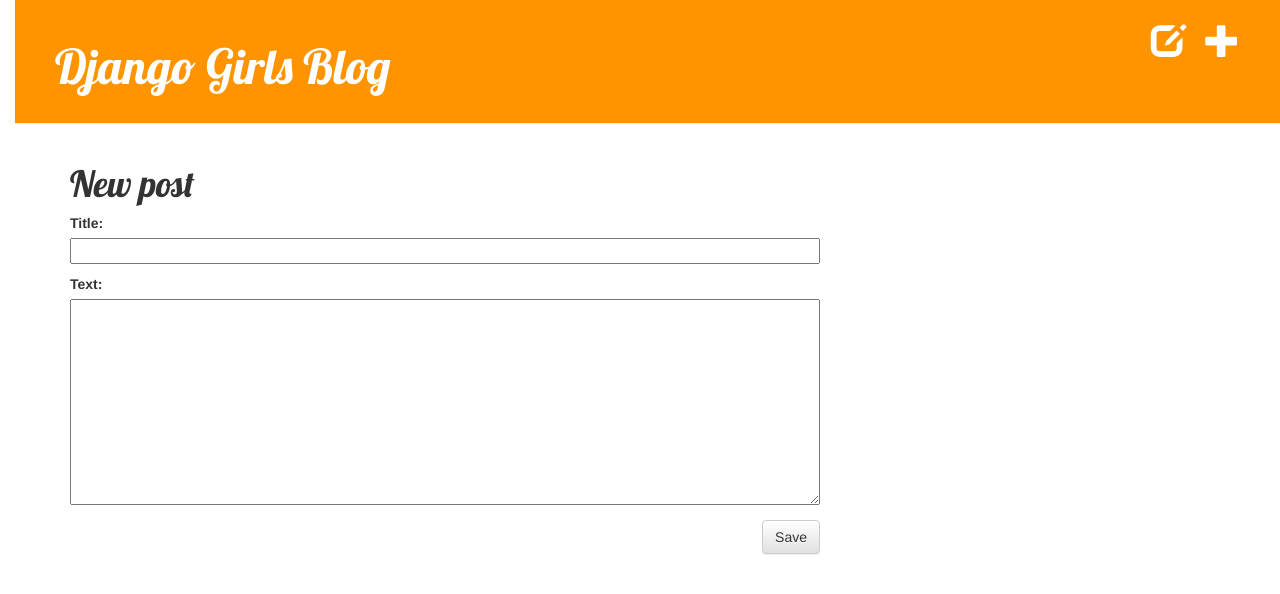
After one commit to Kuandykzx/my-first-blog, a Django app: page /post/new/ in a window 1280 px wide. The commit adds this page. Shown: the top 594 px of the page. Run offline with Django 3.2, Linux system fonts and the light colour scheme; the visitor is signed in with stand-in values (Sample User, id 1); some libraries are stand-ins or nearby versions.

Commit message:
Finished django first blog site

```diff
--- /dev/null
+++ b/blogg/polls/forms.py
@@ -0,0 +1,9 @@
+from django import forms
+
+from .models import Post
+
+class PostForm(forms.ModelForm):
+
+    class Meta:
+        model = Post
+        fields = ('title', 'text',)
--- a/blogg/polls/models.py
+++ b/blogg/polls/models.py
@@ -8,9 +8,9 @@
     title = models.CharField(max_length=100)
     text = models.TextField()
     created_date = models.DateTimeField(
-            default = timezone.now)
+            default=timezone.now)
     published_date = models.DateTimeField(
-            blank = True, null = True)
+            blank=True, null=True)
 
     def publish(self):
         self.published_date = timezone.now()
--- /dev/null
+++ b/blogg/polls/static/css/polls.css
@@ -0,0 +1,55 @@
+h1 a {
+    color: #FCA205;
+    font-family: 'Lobster';
+
+}
+
+body {
+    padding-left: 15px;
+}
+.page-header {
+    background-color: #ff9400;
+    margin-top: 0;
+    padding: 20px 20px 20px 40px;
+}
+
+.page-header h1, .page-header h1 a, .page-header h1 a:visited, .page-header h1 a:active {
+    color: #ffffff;
+    font-size: 36pt;
+    text-decoration: none;
+}
+
+.content {
+    margin-left: 40px;
+}
+
+h1, h2, h3, h4 {
+    font-family: 'Lobster', cursive;
+}
+
+.date {
+    color: #828282;
+}
+
+.save {
+    float: right;
+}
+
+.post-form textarea, .post-form input {
+    width: 100%;
+}
+
+.top-menu, .top-menu:hover, .top-menu:visited {
+    color: #ffffff;
+    float: right;
+    font-size: 26pt;
+    margin-right: 20px;
+}
+
+.post {
+    margin-bottom: 70px;
+}
+
+.post h1 a, .post h1 a:visited {
+    color: #000000;
+}
--- /dev/null
+++ b/blogg/polls/templates/polls/base.html
@@ -0,0 +1,29 @@
+<!DOCTYPE html>
+<html lang="en">
+{% load staticfiles %}
+    <head>
+        <title>Django blog</title>
+        <link rel="stylesheet" href="//maxcdn.bootstrapcdn.com/bootstrap/3.2.0/css/bootstrap.min.css">
+        <link rel="stylesheet" href="//maxcdn.bootstrapcdn.com/bootstrap/3.2.0/css/bootstrap-theme.min.css">
+        <link href="//fonts.googleapis.com/css?family=Lobster&subset=latin,latin-ext" rel="stylesheet" type="text/css">
+        <link rel="stylesheet" href="{% static 'css/polls.css' %}">
+    </head>
+
+    <body>
+        <div class="page-header" >
+            {% if user.is_authenticated %}
+            <a href="{% url 'post_new' %}" class="top-menu"><span class="glyphicon glyphicon-plus"></span></a>
+            <a href="{% url 'post_draft_list' %}" class="top-menu"><span class="glyphicon glyphicon-edit"></span></a>
+            {% endif %}
+            <h1><a href="/">Django Girls Blog</a></h1>
+        </div>
+        <div class="content container">
+            <div class="row">
+                <div class="col-md-8">
+            {% block content %}
+            {% endblock %}
+                </div>
+            </div>
+        </div>
+    </body>
+</html>
--- /dev/null
+++ b/blogg/polls/templates/polls/post_edit.html
@@ -0,0 +1,9 @@
+{% extends 'polls/base.html' %}
+
+{% block content %}
+    <h1>New post</h1>
+    <form method="POST" class="post-form">{% csrf_token %}
+        {{ form.as_p }}
+        <button type="submit" class="save btn btn-default">Save</button>
+    </form>
+{% endblock %}
--- a/blogg/polls/urls.py
+++ b/blogg/polls/urls.py
@@ -3,6 +3,11 @@
 
 urlpatterns = [
 
-    url(r'^$', views.post_list, name='post_list')
-
+    url(r'^$', views.post_list, name='post_list'),
+    url(r'^post/(?P<pk>\d+)/$', views.post_detail, name='post_detail'),
+    url(r'^post/new/$', views.post_new, name='post_new'),
+    url(r'^post/(?P<pk>\d+)/edit/$', views.post_edit, name='post_edit'),
+    url(r'^drafts/$', views.post_draft_list, name='post_draft_list'),
+    url(r'^post/(?P<pk>\d+)/publish$', views.post_publish, name='post_publish'),
+    url(r'^post/(?P<pk>\d+)/remove$', views.post_remove, name='post_remove'),
 ]
--- a/blogg/polls/views.py
+++ b/blogg/polls/views.py
@@ -1,8 +1,53 @@
-from django.shortcuts import render
+from django.shortcuts import render, get_object_or_404, redirect
 from .models import Post
 from django.utils import timezone
-
+from .forms import PostForm
+from django.db import models
 # Create your views here.
 def post_list(request):
-    posts = Post.objects.filter(published_date__lte=timezone.now()).order_by('published_date')
+    posts = Post.objects.filter(published_date__lte=timezone.now()).order_by('-published_date')
     return render(request, 'polls/post_list.html', {'posts' : posts})
+
+def post_detail(request,pk):
+    post = get_object_or_404(Post,pk=pk)
+    return render(request, 'polls/post_detail.html', {'post': post})
+
+def post_new(request):
+    if request.method == "POST":
+        form = PostForm(request.POST)
+        if form.is_valid():
+            post = form.save(commit=False)
+            post.author = request.user
+            post.save()
+            return redirect('post_detail', pk=post.pk)
+    else:
+        form = PostForm()
+    return render(request, 'polls/post_edit.html', {'form': form})
+
+def post_edit(request, pk):
+    post = get_object_or_404(Post, pk=pk)
+    if request.method == "POST":
+        form = PostForm(request.POST, instance=post)
+        if form.is_valid():
+            post = form.save(commit=False)
+            post.author = request.user
+            post.published_date = None
+            post.save()
+            return redirect('post_detail', pk=post.pk)
+    else:
+        form = PostForm(instance=post)
+    return render(request, 'polls/post_edit.html', {'form': form})
+
+def post_draft_list(request):
+    posts = Post.objects.filter(published_date__isnull=True).order_by('-created_date')
+    return render(request, 'polls/post_draft_list.html', {'posts': posts})
+
+def post_publish(request, pk):
+    post = get_object_or_404(Post, pk=pk)
+    post.publish()
+    return redirect('post_detail', pk=pk)
+
+def post_remove(request,pk):
+    post = get_object_or_404(Post, pk=pk)
+    post.delete()
+    return redirect('post_list')
```
Also changed, not shown: blogg/polls/templates/polls/post_detail.html (added, +19 -0 lines), blogg/polls/templates/polls/post_draft_list.html (added, +11 -0 lines), blogg/polls/templates/polls/post_list.html (+11 -23 lines).
